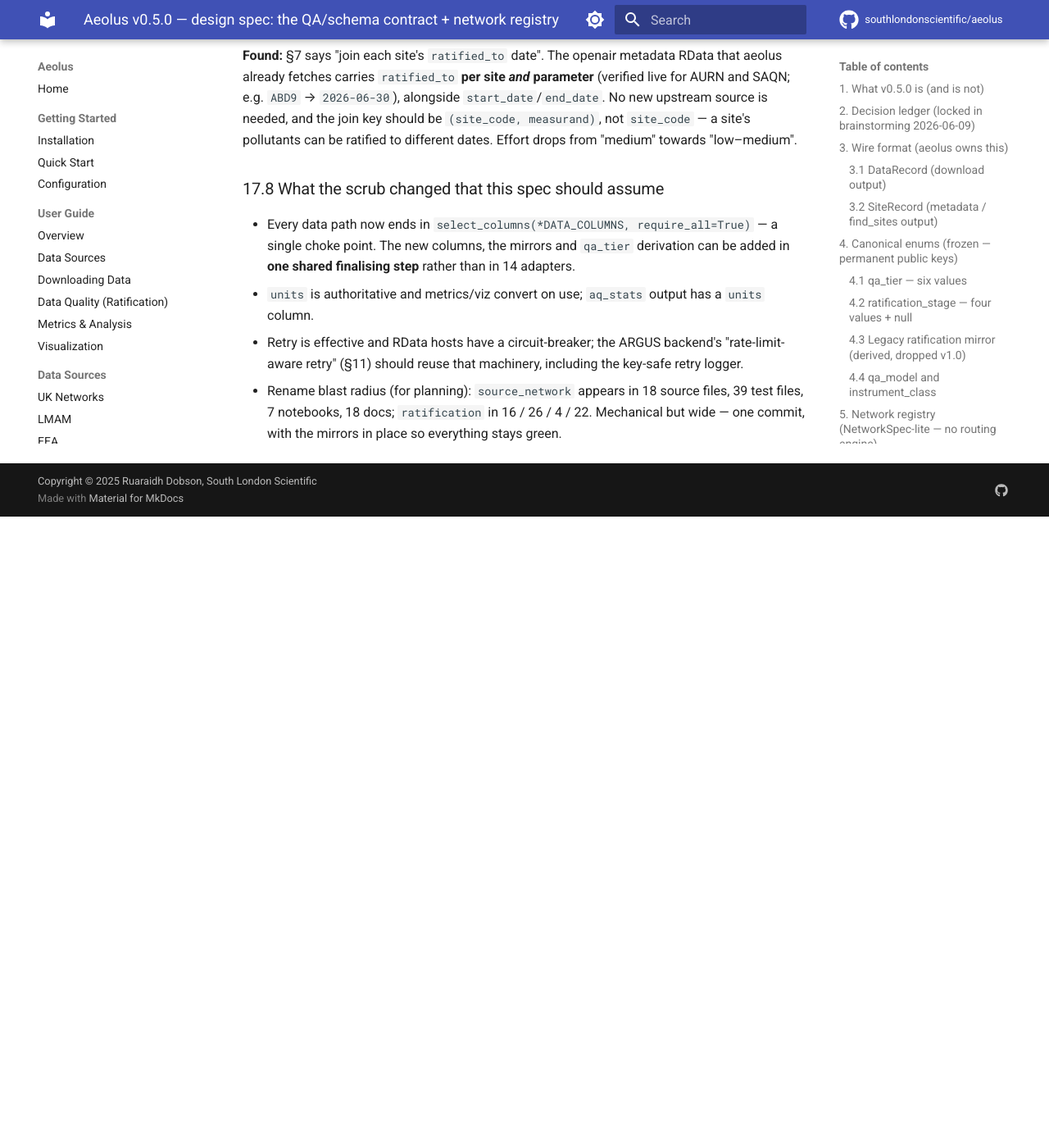
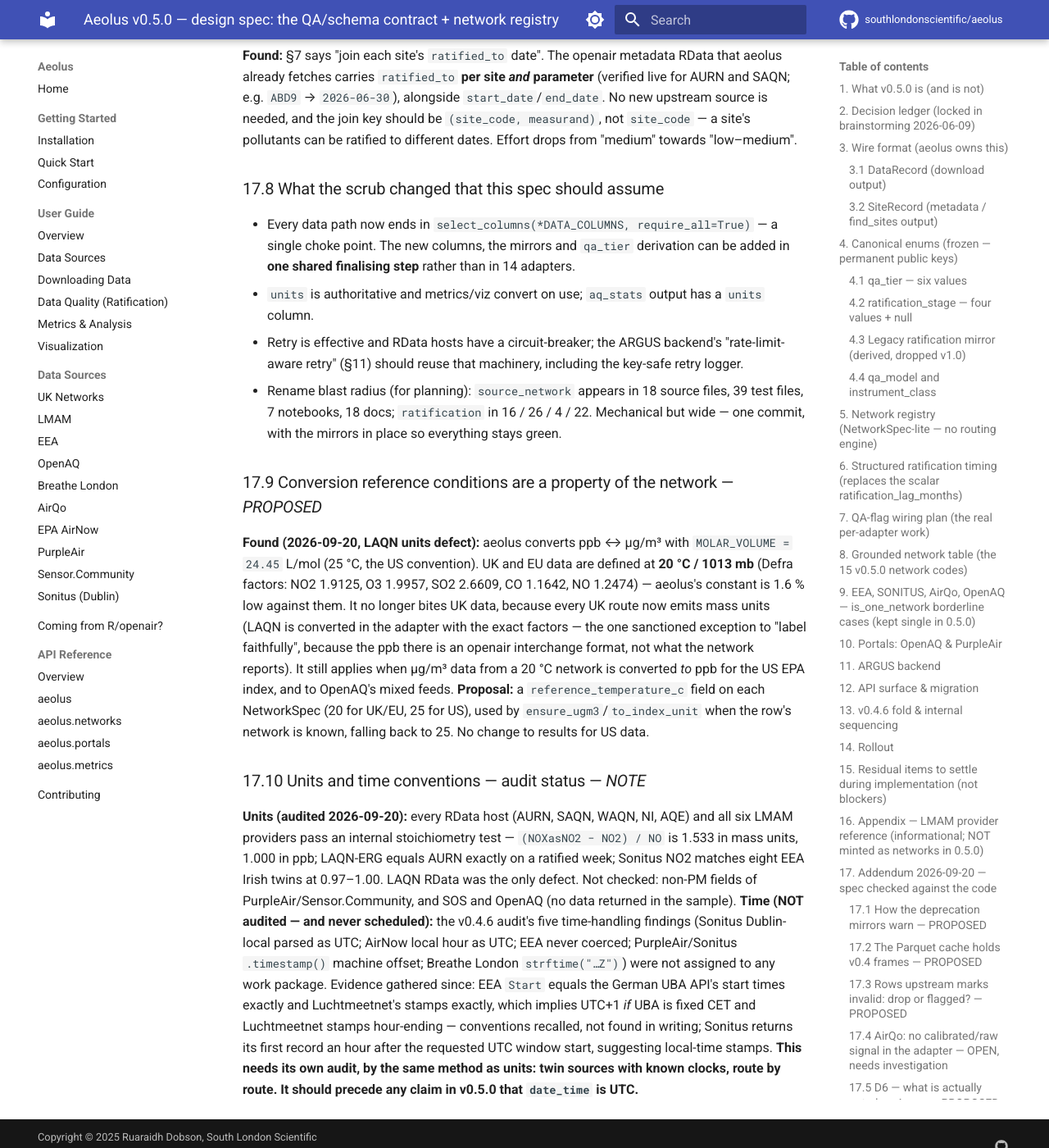
Before and after one commit to southlondonscientific/aeolus, an MkDocs documentation site: the page built from docs/dev/v050_design.md, in a window 1280 px wide and 1400 px high, scrolled down 13620 px. Shown: the whole window at 82% size. Built offline with MkDocs 1.6.1 and Material for MkDocs 9.7.7, drawn with Linux system fonts in a browser that asks for light colours; comment, search, counter and statistics services are not loaded; before the commit the page ends 14250 px from its top, so only the background shows below that.

Commit message:
fix(laqn): convert londonair RData gases from ppb; mark EEA experimental
The londonair openair files store gases in ppb (CO in ppm) — an interchange
format that openair's importImperial converts on read. aeolus labelled the
raw values ug/m3, so LAQN NO2/NOx were low by 1.91x, O3 by 2.00x, SO2 by
2.66x, for all history. Convert in the adapter with Defra's exact 20 C
factors (the one sanctioned exception to label-faithfully); a live
conformance test pins LAQN to the AURN twin at Marylebone Road. Verified:
MY1 2023 annual means equal AURN's to two decimals.

Sources gain a status (stable/experimental) with a one-time
AeolusExperimentalWarning; EEA is experimental. NOx gets a molecular
weight (as NO2). Spec §17.9-17.10: reference conditions per network, and
the units/time audit status.

Co-Authored-By: Claude Fable 5.1 <noreply@anthropic.com>

```diff
--- a/docs/dev/v050_design.md
+++ b/docs/dev/v050_design.md
@@ -357,3 +357,26 @@ verified row where both hold the same `(site, measurand, timestamp)`. `Verificat
   reuse that machinery, including the key-safe retry logger.
 - Rename blast radius (for planning): `source_network` appears in 18 source files, 39 test files, 7 notebooks, 18 docs;
   `ratification` in 16 / 26 / 4 / 22. Mechanical but wide — one commit, with the mirrors in place so everything stays green.
+
+### 17.9 Conversion reference conditions are a property of the network  — *PROPOSED*
+**Found (2026-09-20, LAQN units defect):** aeolus converts ppb ↔ µg/m³ with `MOLAR_VOLUME = 24.45` L/mol (25 °C, the US
+convention). UK and EU data are defined at **20 °C / 1013 mb** (Defra factors: NO2 1.9125, O3 1.9957, SO2 2.6609,
+CO 1.1642, NO 1.2474) — aeolus's constant is 1.6 % low against them. It no longer bites UK data, because every UK route
+now emits mass units (LAQN is converted in the adapter with the exact factors — the one sanctioned exception to "label
+faithfully", because the ppb there is an openair interchange format, not what the network reports). It still applies
+when µg/m³ data from a 20 °C network is converted *to* ppb for the US EPA index, and to OpenAQ's mixed feeds.
+**Proposal:** a `reference_temperature_c` field on each NetworkSpec (20 for UK/EU, 25 for US), used by
+`ensure_ugm3`/`to_index_unit` when the row's network is known, falling back to 25. No change to results for US data.
+
+### 17.10 Units and time conventions — audit status  — *NOTE*
+**Units (audited 2026-09-20):** every RData host (AURN, SAQN, WAQN, NI, AQE) and all six LMAM providers pass an internal
+stoichiometry test — `(NOXasNO2 − NO2) / NO` is 1.533 in mass units, 1.000 in ppb; LAQN-ERG equals AURN exactly on a
+ratified week; Sonitus NO2 matches eight EEA Irish twins at 0.97–1.00. LAQN RData was the only defect. Not checked:
+non-PM fields of PurpleAir/Sensor.Community, and SOS and OpenAQ (no data returned in the sample).
+**Time (NOT audited — and never scheduled):** the v0.4.6 audit's five time-handling findings (Sonitus Dublin-local parsed
+as UTC; AirNow local hour as UTC; EEA never coerced; PurpleAir/Sonitus `.timestamp()` machine offset; Breathe London
+`strftime("…Z")`) were not assigned to any work package. Evidence gathered since: EEA `Start` equals the German UBA
+API's start times exactly and Luchtmeetnet's stamps exactly, which implies UTC+1 *if* UBA is fixed CET and Luchtmeetnet
+stamps hour-ending — conventions recalled, not found in writing; Sonitus returns its first record an hour after the
+requested UTC window start, suggesting local-time stamps. **This needs its own audit, by the same method as units:
+twin sources with known clocks, route by route. It should precede any claim in v0.5.0 that `date_time` is UTC.**
--- a/docs/sources/eea.md
+++ b/docs/sources/eea.md
@@ -1,6 +1,13 @@
 # EEA (European Environment Agency)
 
 The [European Environment Agency](https://www.eea.europa.eu/) aggregates regulatory air quality data reported by EU member states and cooperating countries under the Air Quality Directive. Hourly data is available from 2013 onwards across 40+ countries and 7,000+ stations.
+
+!!! warning "Experimental"
+    EEA support is **experimental** (`aeolus.get_source_info("EEA")["status"]`), and Aeolus warns once per session when you use it. Known gaps:
+
+    - **Only recent data.** Aeolus queries the EEA *up-to-date* feed only. Requests for earlier years return an empty frame — the verified archive and the historical Airbase dataset are not wired in yet.
+    - **Everything is `Provisional`.** That follows from the point above: the up-to-date feed carries preliminary or unverified data.
+    - **Time zone unconfirmed.** Timestamps are labelled UTC, but comparison with national sources suggests the EEA may publish in UTC+1. Treat hour-level alignment with other sources with care. In Italy the two EEA feeds disagree with each other by an hour during summer time.
 
 ## Overview
 
@@ -8,7 +15,7 @@ The [European Environment Agency](https://www.eea.europa.eu/) aggregates regulat
 - **Data quality**: Reference (national regulatory networks, pooled by EEA)
 - **Ratification**: `Verified` (full QA/QC by the data provider) or `Provisional` (preliminary or not verified)
 - **API key**: Not required
-- **History**: 2013+ (hourly)
+- **History**: recent data only at present (see the warning above); the EEA itself holds hourly data from 2013
 - **Operator**: European Environment Agency
 
 ## No API Key Required
--- a/docs/sources/uk-networks.md
+++ b/docs/sources/uk-networks.md
@@ -125,9 +125,17 @@ London's main regulatory monitoring network, managed by the Environmental Resear
 
 Data is fetched from the openair RData feed at `londonair.org.uk/r_data/` (one file per site/year, same format as AURN). Site metadata is fetched separately from the ERG JSON API at `api.erg.ic.ac.uk/AirQuality/`. No API key is required.
 
+### Units
+
+The londonair RData files store gases in volume units (ppb; CO in ppm) — they are an interchange format that R's `openair::importImperial()` converts on read. Aeolus does the same, using Defra's published 20 °C factors (NO2 and NOx 1.9125, O3 1.9957, SO2 2.6609, CO 1.1642), so `LAQN` values are in µg/m³ (CO in mg/m³) and agree with `LAQN-ERG`, with the network's own API, and — for sites that are also in AURN, such as Marylebone Road — with Defra's files exactly for ratified years. Particulates are already in µg/m³ and are not converted.
+
+!!! warning "Versions before 0.5.0"
+    Earlier versions did not convert, and labelled the ppb values `ug/m3`. LAQN gas values from `aeolus.download("LAQN", ...)` were therefore too low by the factors above (NO2 and NOx by 1.91×, O3 by 2.00×). Anything stored from those versions should be re-downloaded.
+
 ### Available Pollutants
 
 - Nitrogen dioxide (NO2)
+- Oxides of nitrogen (NOXasNO2)
 - Ozone (O3)
 - Particulate matter (PM2.5, PM10)
 - Sulphur dioxide (SO2)
```
Also changed, not shown: CHANGELOG.md (+3 -0 lines), docs/dev/2026-09-20-laqn-rdata-units-handoff.md (added, +154 -0 lines), 11 other files.
